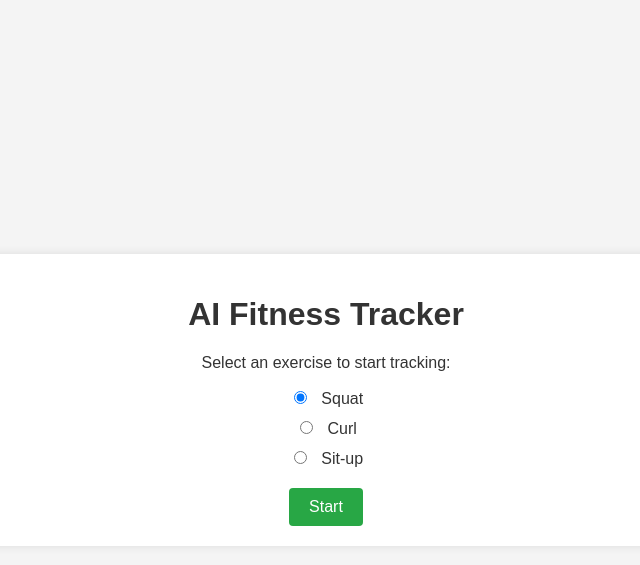
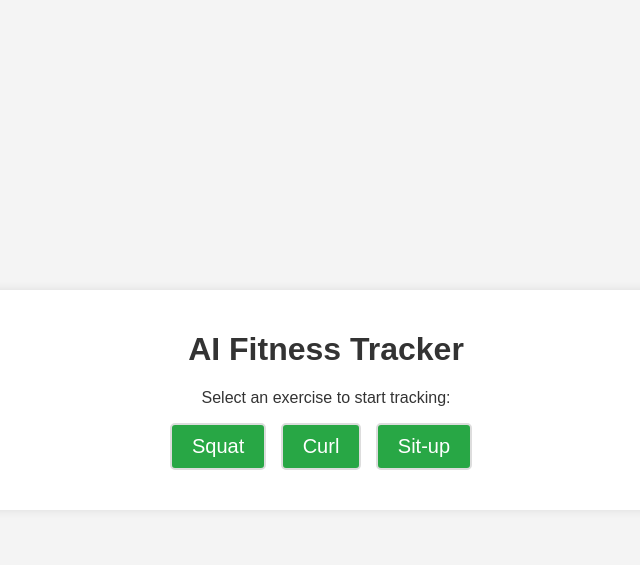
Before and after one commit to eshal26/AI-Workout-Assisstant, a Flask app: page / in a window 1280 px wide. Shown: the top 565 px of the page, without its empty margins (314-954 px from the left). Run offline with Flask 3, Linux system fonts and the light colour scheme.

Commit message:
updated-ui

```diff
--- a/static/scripts.js
+++ b/static/scripts.js
@@ -1,5 +1,10 @@
-document.getElementById('exerciseForm').onsubmit = function(e) {
-    e.preventDefault(); // Prevent the form from submitting traditionally
-    const exercise = document.querySelector('input[name="exercise"]:checked').value;
-    window.location.href = `/video?exercise_id=${exercise}`; // Redirect to video.html with exercise ID
-};
+document.addEventListener('DOMContentLoaded', () => {
+    const buttons = document.querySelectorAll('.exercise-btn');
+
+    buttons.forEach(button => {
+        button.addEventListener('click', () => {
+            const exercise = button.getAttribute('data-value');
+            window.location.href = `/video?exercise_id=${exercise}`; // Redirect to video.html with exercise ID
+        });
+    });
+});
--- a/static/styles.css
+++ b/static/styles.css
@@ -3,6 +3,8 @@
 body {
     font-family: Arial, sans-serif;
     margin: 0;
+    font-family:Georgia, 'Times New Roman', Times, serif
+    font-size: 16px;
     padding: 0;
     background-color: #f4f4f4;
     color: #333;
@@ -18,8 +20,7 @@ h1 {
 }
 
 .container {
-    max-width: 1000px;
-    width: 100%;
+    width: 80%;
     background: #fff;
     padding: 20px;
     border-radius: 8px;
@@ -51,12 +52,26 @@ button {
     cursor: pointer;
 }
 
+.exercise-btn {
+    background-color: #28a745;
+    color: #fff;
+    font-size: 20px;
+    margin-right: 10px;
+    border-radius: 5px;
+    border: 2px solid #ddd;
+}
+
+.exercise-btn:hover {
+    background-color: #ddd;
+    color: #333;
+}
+
 button:hover {
     background-color: #218838;
 }
 
 #videoFeed {
-    width: 100%;
+    width: 80%;
     border: 2px solid #ddd;
     border-radius: 8px;
     box-shadow: 0 0 5px rgba(0,0,0,0.2);
@@ -67,3 +82,19 @@ button:hover {
     text-decoration: none;
     font-size: inherit;
 }
+
+.radio-label {
+    display: inline-block;
+    margin: 10px;
+    position: relative;
+    padding-left: 35px; /* Adjust padding to account for the custom radio button */
+    cursor: pointer;
+    font-size: 18px;
+}
+
+
+.radio-label input[type="radio"] {
+    position: absolute;
+    opacity: 0;
+    cursor: pointer;
+}
--- a/templates/index.html
+++ b/templates/index.html
@@ -11,18 +11,12 @@
         <h1>AI Fitness Tracker</h1>
         <p>Select an exercise to start tracking:</p>
         <form id="exerciseForm">
-            <div class="form-group">
-                <label>
-                    <input type="radio" name="exercise" value="1" checked> Squat
-                </label>
-                <label>
-                    <input type="radio" name="exercise" value="2"> Curl
-                </label>
-                <label>
-                    <input type="radio" name="exercise" value="3"> Sit-up
-                </label>
+             <div class="form-group">
+                <button type="button" class="exercise-btn" data-value="1">Squat</button>
+                <button type="button" class="exercise-btn" data-value="2">Curl</button>
+                <button type="button" class="exercise-btn" data-value="3">Sit-up</button>
+                <input type="hidden" id="selectedExercise" name="exercise" value="1">
             </div>
-            <button type="submit">Start</button>
         </form>
     </div>
     <script src="{{ url_for('static', filename='scripts.js') }}"></script>
```
